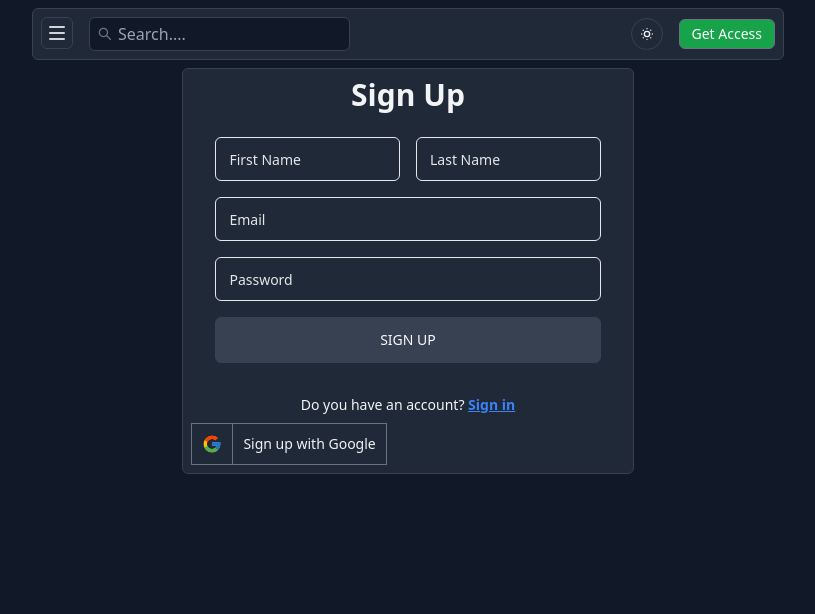
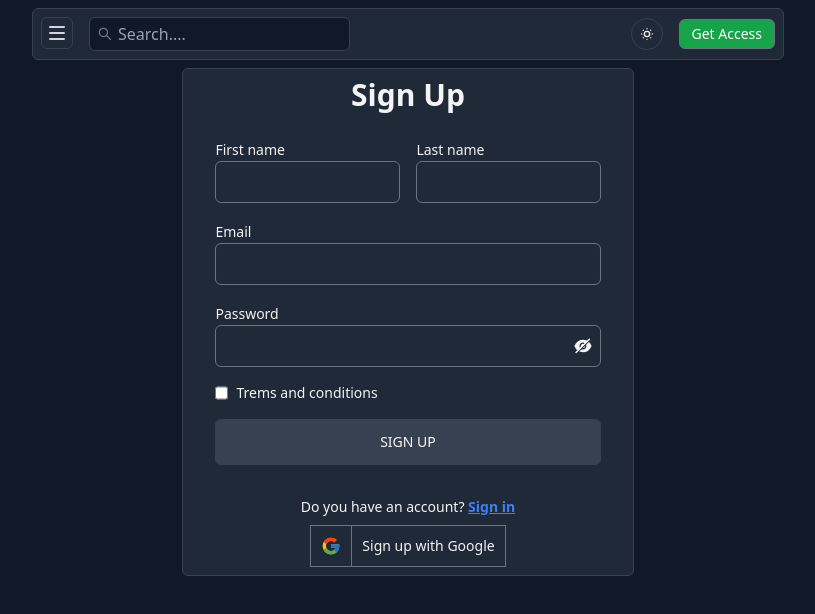
Before and after one commit to saiful7778/dtrtodoapp, a React (Vite) app: page /getaccess/signup in a window 1280 px wide. Shown: the top 614 px of the page, without its empty margins (232-1047 px from the left). Built offline with nearby package versions, Linux system fonts and the light colour scheme; no server answers.

Commit message:
add signin and signup from

```diff
--- a/src/components/InputField.jsx
+++ b/src/components/InputField.jsx
@@ -1,16 +1,29 @@
 import PropTypes from "prop-types";
 
-const InputField = ({ value, onChange, type, placeholder }) => {
+const InputField = ({
+  value,
+  onChange,
+  name,
+  type,
+  placeholder,
+  required,
+  className,
+  autoComplete,
+}) => {
   return (
     <div className="relative h-11">
       <input
+        name={name}
+        required={required}
         value={value}
         onChange={onChange}
-        className="input-box peer"
+        className={`input-box peer ${className ? className : ""}`}
         type={type || "text"}
-        placeholder=""
+        autoComplete={autoComplete}
       />
-      <label className="input-box-label">{placeholder}</label>
+      <label className={`input-box-label ${className ? className : ""}`}>
+        {placeholder}
+      </label>
     </div>
   );
 };
@@ -20,6 +33,10 @@ InputField.propTypes = {
   onChange: PropTypes.func,
   placeholder: PropTypes.string,
   type: PropTypes.string,
+  name: PropTypes.string,
+  required: PropTypes.bool,
+  autoComplete: PropTypes.string,
+  className: PropTypes.string,
 };
 
 export default InputField;
--- a/src/components/NavigateButton.jsx
+++ b/src/components/NavigateButton.jsx
@@ -1,8 +1,10 @@
+import PropTypes from 'prop-types';
 import { FcGoogle } from "react-icons/fc";
 
-const NavigateButton = () => {
+const ByGoogleButton = ({onClick}) => {
   return (
     <button
+    onClick={onClick}
       type="button"
       className="flex items-center border border-gray-500 w-fit"
     >
@@ -14,4 +16,8 @@ const NavigateButton = () => {
   );
 };
 
-export default NavigateButton;
+ByGoogleButton.propTypes = {
+  onClick: PropTypes.func
+}
+
+export default ByGoogleButton;
--- a/src/pages/SignIn.jsx
+++ b/src/pages/SignIn.jsx
@@ -1,17 +1,139 @@
 import { Link } from "react-router-dom";
 import InputField from "../components/InputField.jsx";
-import NavigateButton from "../components/NavigateButton.jsx";
+import ByGoogleButton from "../components/NavigateButton.jsx";
+import {
+  sendEmailVerification,
+  sendPasswordResetEmail,
+  signInWithEmailAndPassword,
+} from "firebase/auth";
+import { auth } from "../utility/firebaseConfig.js";
+import { useState, useEffect } from "react";
+import { AiFillEye, AiFillEyeInvisible } from "react-icons/ai";
+import { useRef } from "react";
 
 const SignIn = () => {
+  const [errorMessage, setErrorMessage] = useState("");
+  const [successMessage, setSuccessMessage] = useState("");
+  const [showPass, setShowPass] = useState(false);
+  const emailRef = useRef(null);
+
+  const handleSignIn = (e) => {
+    e.preventDefault();
+    setErrorMessage("");
+    setSuccessMessage("");
+    const email = e.target.mail.value;
+    const password = e.target.pass.value;
+    signInWithEmailAndPassword(auth, email, password)
+      .then((result) => {
+        const user = result.user;
+        if (user.emailVerified) {
+          setSuccessMessage("Successfully logged in");
+        } else {
+          sendEmailVerification(user).then(() => {
+            setErrorMessage("Please verify your email!");
+          });
+        }
+      })
+      .catch((err) => {
+        console.error(err.message);
+        setErrorMessage(err.code);
+      });
+  };
+
+  const handleForgetPass = (e) => {
+    e.preventDefault();
+    setErrorMessage("");
+    setSuccessMessage("");
+    const email = emailRef.current.value;
+    if (!email) {
+      setErrorMessage("Provide a valid email address");
+      return;
+    } else if (!/^[a-zA-Z0-9+_.-]+@[a-zA-Z0-9.-]+$/.test(email)) {
+      setErrorMessage("Invalid email address");
+      return;
+    }
+    sendPasswordResetEmail(auth, email)
+      .then(() => {
+        setSuccessMessage("Check your mail indox");
+      })
+      .catch((err) => {
+        console.error(err);
+      });
+  };
+
   return (
     <div className="container-box w-full md:w-3/4 mx-auto">
       <h3 className="text-3xl font-semibold text-center">Sign In</h3>
-      <div className="flex flex-col gap-4 p-6">
-        <InputField placeholder="Email" type="email" />
-        <InputField placeholder="Password" type="password" />
-        <button className="btn btn-pri p-3" type="button">Sign in</button>
-        <p className="leading-3 text-sm text-center">Don't  have an account? <Link className="font-bold text-blue-500 underline" to='/getaccess/signup'>Sign up</Link></p>
-        <NavigateButton/>
+      <form onSubmit={handleSignIn} autoComplete="off">
+        <div className="flex flex-col gap-4 p-6">
+          <div>
+            <label className="label" htmlFor="email">
+              Email
+            </label>
+            <input
+              ref={emailRef}
+              className="input"
+              type="email"
+              name="mail"
+              id="email"
+              required
+            />
+          </div>
+          <div>
+            <label className="text-sm" htmlFor="pass">
+              Password
+            </label>
+            <div className="relative">
+              <input
+                className="input"
+                id="pass"
+                type={showPass ? "text" : "password"}
+                name="pass"
+                required
+              />
+              <button
+                onClick={() => setShowPass((prop) => !prop)}
+                className="absolute top-1/2 -translate-y-1/2 right-2 z-10"
+                type="button"
+              >
+                {showPass ? (
+                  <AiFillEye size={20} />
+                ) : (
+                  <AiFillEyeInvisible size={20} />
+                )}
+              </button>
+            </div>
+          </div>
+          <label>
+            <button
+              className="text-sm text-gray-500"
+              onClick={handleForgetPass}
+            >
+              Forget password
+            </button>
+          </label>
+          {errorMessage && (
+            <p className="text-red-600 text-sm">{errorMessage}</p>
+          )}
+          {successMessage && (
+            <p className="text-green-500 text-sm">{successMessage}</p>
+          )}
+          <button className="btn btn-pri p-3" type="submit">
+            Sign in
+          </button>
+        </div>
+      </form>
+      <div>
+        <p className="leading-3 text-sm text-center mb-4">
+          Don't have an account?{" "}
+          <Link
+            className="font-bold text-blue-500 underline"
+            to="/getaccess/signup"
+          >
+            Sign up
+          </Link>
+        </p>
+        <ByGoogleButton />
       </div>
     </div>
   );
--- a/src/pages/SignUp.jsx
+++ b/src/pages/SignUp.jsx
@@ -1,15 +1,59 @@
 import { Link } from "react-router-dom";
 import InputField from "../components/InputField";
-import NavigateButton from "../components/NavigateButton";
-import useInputState from "../hooks/useInputState";
+import ByGoogleButton from "../components/NavigateButton";
+import { auth } from "../utility/firebaseConfig";
+import {
+  createUserWithEmailAndPassword,
+  sendEmailVerification,
+  updateProfile,
+} from "firebase/auth";
+import { useState } from "react";
+import { checkPassword } from "../utility/checkInput";
+import { AiFillEye, AiFillEyeInvisible } from "react-icons/ai";
 
 const SignUp = () => {
-  const [firstName, setFirstName] = useInputState("");
-  const [lastName, setLastName] = useInputState("");
+  const [errorMessage, setErrorMessage] = useState("");
+  const [showPass, setShowPass] = useState(false);
+  const [successMessage, setSuccessMessage] = useState("");
 
   const handleSignUp = (e) => {
     e.preventDefault();
-    console.log(firstName, lastName);
+    setErrorMessage("");
+    setSuccessMessage("");
+    const userName = e.target.fname.value + " " + e.target.lname.value;
+    const email = e.target.mail.value;
+    const password = e.target.pass.value;
+    const tremsCheck = e.target.trems.checked;
+    if (!tremsCheck) {
+      setErrorMessage("Please read trems and conditions and check it");
+      return;
+    }
+    if (!checkPassword(password)) {
+      setErrorMessage(
+        "Password must be 6 or above and uppercase, lowercase letter"
+      );
+      return;
+    }
+    createUserWithEmailAndPassword(auth, email, password)
+      .then((result) => {
+        const user = result.user;
+
+        updateProfile(user, {
+          displayName: userName,
+        })
+          .then()
+          .catch((err) => console.error(err));
+
+        sendEmailVerification(user).then(() => {
+          setSuccessMessage(
+            "Successfully create account, varify your account!"
+          );
+        });
+      })
+      .catch((err) => {
+        console.error(err.message);
+        setErrorMessage(err.code);
+      });
   };
 
   return (
@@ -19,21 +63,72 @@ const SignUp = () => {
         <div className="space-y-3">
           <form className="flex flex-col gap-4 p-6" onSubmit={handleSignUp}>
             <div className="flex gap-4">
-              <InputField
-                value={firstName}
-                onChange={(e) => setFirstName(e.target.value)}
-                placeholder="First Name"
-                type="text"
-              />
-              <InputField
-                value={lastName}
-                onChange={(e) => setLastName(e.target.value)}
-                placeholder="Last Name"
-                type="text"
+              <div>
+                <label className="label" htmlFor="fname">
+                  First name
+                </label>
+                <input
+                  className="input"
+                  type="text"
+                  name="fname"
+                  id="fname"
+                  required
+                />
+              </div>
+              <div>
+                <label className="label" htmlFor="lname">
+                  Last name
+                </label>
+                <input className="input" type="text" name="lname" id="lname" />
+              </div>
+            </div>
+            <div>
+              <label className="label" htmlFor="email">
+                Email
+              </label>
+              <input
+                className="input"
+                type="email"
+                name="mail"
+                id="email"
+                required
               />
             </div>
-            <InputField placeholder="Email" type="email" />
-            <InputField placeholder="Password" type="password" />
+            <div>
+              <label className="text-sm" htmlFor="pass">
+                Password
+              </label>
+              <div className="relative">
+                <input
+                  className="input"
+                  id="pass"
+                  type={showPass ? "text" : "password"}
+                  name="pass"
+                  required
+                />
+                <button
+                  onClick={() => setShowPass((prop) => !prop)}
+                  className="absolute top-1/2 -translate-y-1/2 right-2 z-10"
+                  type="button"
+                >
+                  {showPass ? (
+                    <AiFillEye size={20} />
+                  ) : (
+                    <AiFillEyeInvisible size={20} />
+                  )}
+                </button>
+              </div>
+            </div>
+            <label className="inline-flex gap-2 text-sm">
+              <input type="checkbox" name="trems" />
+              Trems and conditions
+            </label>
+            {errorMessage && (
+              <p className="text-red-600 text-sm">{errorMessage}</p>
+            )}
+            {successMessage && (
+              <p className="text-green-500 text-sm">{successMessage}</p>
+            )}
             <button className="btn btn-pri p-3" type="submit">
               Sign up
             </button>
@@ -47,7 +142,9 @@ const SignUp = () => {
               Sign in
             </Link>
           </p>
-          <NavigateButton />
+          <div className="flex justify-center">
+            <ByGoogleButton />
+          </div>
         </div>
       </div>
     </>
--- a/src/style/inputbox.css
+++ b/src/style/inputbox.css
@@ -89,3 +89,12 @@
     @apply text-gray-700;
   }
 }
+
+@layer components {
+  .input {
+    @apply w-full outline-none bg-transparent rounded-md p-2 border border-gray-500;
+  }
+  .label {
+    @apply text-sm;
+  }
+}
```
